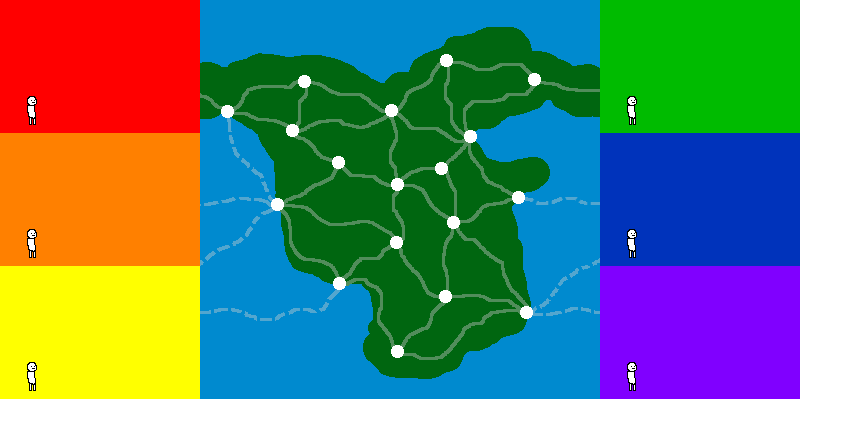
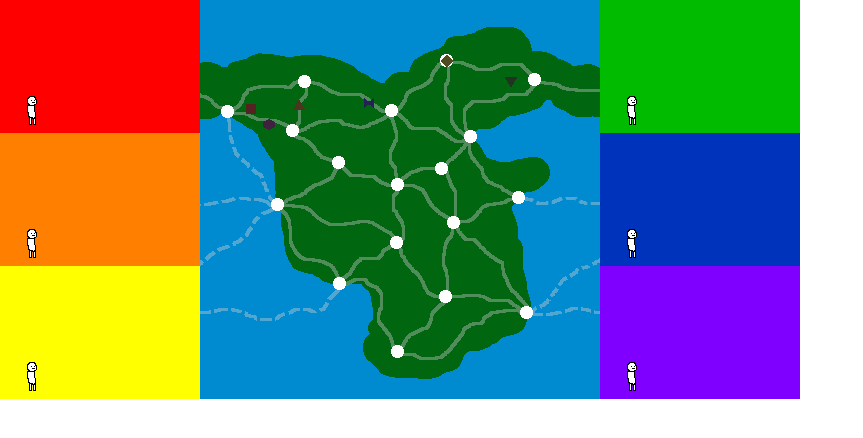
Before and after one commit to orez-/Panel-RPG, a plain HTML site: page src/index.html in a window 1280 px wide. Shown: the whole page, without its empty margins (0-863 px from the left). Drawn offline with Linux system fonts and the light colour scheme; animation ran at ten frames a second.

Commit message:
Add overworld sprites to move around map.

```diff
--- a/src/index.html
+++ b/src/index.html
@@ -8,10 +8,14 @@
 </head>
 <body>
   <script type="text/javascript" src="js/index.js"></script>
+
   <script type="text/javascript" src="js/cities.js"></script>
   <script type="text/javascript" src="js/city.js"></script>
   <script type="text/javascript" src="js/world-map.js"></script>
+  <script type="text/javascript" src="js/overworld-character.js"></script>
+
   <script type="text/javascript" src="js/adventurer.js"></script>
   <script type="text/javascript" src="js/panel.js"></script>
+  <script type="text/javascript" src="js/util.js"></script>
 </body>
 </html>
--- a/src/js/cities.js
+++ b/src/js/cities.js
@@ -1,7 +1,8 @@
 window.myGame = window.myGame || {};
 
 (function(Phaser, myGame) {
-    myGame.cities = [
+    myGame.citiesData = {
+        cities: [
             {x: 28, y: 112, name: "One"},
             {x: 105, y: 82, name: "Two"},
             {x: 247, y: 61, name: "Three"},
@@ -20,5 +21,101 @@ window.myGame = window.myGame || {};
             {x: 246, y: 297, name: "Sim City"},
             {x: 327, y: 313, name: "Summarily"},
             {x: 198, y: 352, name: "Soonish"},
-    ];
+        ],
+        citiesByName: {},  // populated below
+        _paths: {  // {departing: {arriving: path}}
+            One: {
+                Bar: {waypoints: []},
+                Foo: {},
+                Two: {},
+            },
+            Two: {
+                Bar: {},
+                Baz: {},
+            },
+            "Three": {},
+            "Foo": {},
+            "Baz": {},
+            "Bar": {},
+            "Bang": {},
+            "Bazinga": {},
+            "Zamboni": {},
+            "Zimbabwe": {},
+            "Zambia": {},
+            "Zaire": {},
+            "Zoombini": {},
+            "Bob Saget": {},
+            "Salamander": {},
+            "Sim City": {},
+            "Summarily": {},
+            "Soonish": {},
+        },
+        pathsFrom: function (cityName) {
+            var paths = this._paths[cityName];
+            if (!paths) {
+                if (!this.citiesByName[cityName]) {
+                    throw Error("no city with name " + cityName);
+                }
+                return [];
+            }
+            return paths;
+        }
+    };
+
+    // Populate citiesByName
+    myGame.citiesData.cities.forEach(function (city) {
+        myGame.citiesData.citiesByName[city.name] = city;
+    });
+
+    // Fill out paths
+    Object.keys(myGame.citiesData._paths).forEach(function (departing) {
+        var departingCity = myGame.citiesData.citiesByName[departing];
+        var paths = myGame.citiesData._paths[departing];
+        Object.keys(paths).forEach(function (arriving) {
+            var arrivingCity = myGame.citiesData.citiesByName[arriving];
+            var path = paths[arriving];
+            if (!path) {  // we'll backfill you later
+                return;
+            };
+            path.waypoints = path.waypoints || [];
+            path.dateline = path.dateline || false;
+
+            // Add start and end coordinates to waypoints
+            path.waypoints.unshift({x: departingCity.x, y: departingCity.y});
+            path.waypoints.push({x: arrivingCity.x, y: arrivingCity.y});
+
+            // Add arriving + departing attrs
+            path.departing = departing;
+            path.arriving = arriving;
+
+            // Calculate distance on paths for bfs
+        });
+    });
+    // Backfill reverse paths
+    Object.keys(myGame.citiesData._paths).forEach(function (departing) {
+        var departingCity = myGame.citiesData.citiesByName[departing];
+        var paths = myGame.citiesData._paths[departing];
+        Object.keys(paths).forEach(function (arriving) {
+            var arrivingCity = myGame.citiesData.citiesByName[arriving];
+            var path = paths[arriving];
+            var reversePath = myGame.citiesData._paths[arriving][departing];
+            if (!path && !reversePath) {
+                throw Error("no definition for path or its reverse");
+            }
+            if (!path) {
+                paths[arriving] = {
+                    waypoints: reversePath.waypoints.slice().reverse(),
+                    arriving: reversePath.departing,
+                    departing: reversePath.arriving,
+                };
+            }
+            else if (!reversePath) {
+                myGame.citiesData._paths[arriving][departing] = {
+                    waypoints: path.waypoints.slice().reverse(),
+                    arriving: path.departing,
+                    departing: path.arriving,
+                };
+            }
+        });
+    });
 })(window.Phaser, window.myGame);
--- a/src/js/index.js
+++ b/src/js/index.js
@@ -8,16 +8,18 @@ window.myGame = window.myGame || {};
         game.load.image('player', 'assets/sprites/player.png');
         game.load.image('map', 'assets/sprites/map.png');
         game.load.spritesheet('city', 'assets/sprites/city.png', 17, 17);
+        game.load.spritesheet('overworldCharacter', 'assets/sprites/overworldChars.png', 16, 16);
     }
 
     function create() {
+        game.physics.startSystem(Phaser.Physics.ARCADE);
         new myGame.Panel(this, 0, 0, 0xFF0000);
         new myGame.Panel(this, 0, 133, 0xFF8000);
         new myGame.Panel(this, 0, 266, 0xFFFF00);
         new myGame.Panel(this, 600, 0, 0x00BB00);
         new myGame.Panel(this, 600, 133, 0x0033BB);
         new myGame.Panel(this, 600, 266, 0x8000FF);
-        worldMap = new myGame.WorldMap(this, myGame.cities);
+        worldMap = new myGame.WorldMap(this, myGame.citiesData);
 
         game.renderer.renderSession.roundPixels = true;
     }
--- /dev/null
+++ b/src/js/overworld-character.js
@@ -0,0 +1,58 @@
+window.myGame = window.myGame || {};
+
+const DISTANCE_EPSILON = 25;
+const MOVE_SPEED = 30;
+(function(Phaser, myGame) {
+
+    const OverworldCharacter = function (game, playerId, startingCity) {
+        Phaser.Sprite.call(this, game, startingCity.x, startingCity.y, 'overworldCharacter');
+        game.physics.arcade.enable(this);
+        this.anchor.x = 0.5;
+        this.anchor.y = 0.5;
+        this.frame = playerId;
+
+        this.mapLocation = startingCity;
+        this.currentGoal = null;
+        this.pathIndex = 0;
+    };
+    OverworldCharacter.prototype = Object.create(Phaser.Sprite.prototype);
+    OverworldCharacter.prototype.constructor = OverworldCharacter;
+
+    OverworldCharacter.prototype.update = function () {
+        if (!this.currentGoal) {
+            // console.log("pick a goal");
+            var possiblePaths = myGame.citiesData.pathsFrom(this.mapLocation.name);
+            // console.log(possiblePaths);
+            var key = Phaser.ArrayUtils.getRandomItem(Object.keys(possiblePaths));
+            if (!key) {return;}
+            console.log(this.frame + " next stop: ", key);
+            this.mapLocation = possiblePaths[key];
+            // console.log(this.mapLocation);
+            this.pathIndex = 0;
+            this.currentGoal = this.mapLocation.waypoints[0];
+            this.game.physics.arcade.moveToXY(this, this.currentGoal.x, this.currentGoal.y, MOVE_SPEED);
+        }
+
+        if (Phaser.Math.distanceSq(this.currentGoal.x, this.currentGoal.y, this.x, this.y) < DISTANCE_EPSILON) {
+            // You made it!
+            this.x = this.currentGoal.x;
+            this.y = this.currentGoal.y;
+            this.pathIndex++;
+            if (this.pathIndex < this.mapLocation.waypoints.length) {
+                // Next in path
+                this.currentGoal = this.mapLocation.waypoints[this.pathIndex];
+                this.game.physics.arcade.moveToXY(this, this.currentGoal.x, this.currentGoal.y, MOVE_SPEED);
+            }
+            else {
+                // In city
+                this.mapLocation = myGame.citiesData.citiesByName[this.mapLocation.arriving];
+                console.log(this.frame + " arriving in", this.mapLocation);
+                this.currentGoal = null;
+                this.body.velocity.x = 0;
+                this.body.velocity.y = 0;
+            }
+        }
+    };
+
+    myGame.OverworldCharacter = OverworldCharacter;
+})(window.Phaser, window.myGame);
--- /dev/null
+++ b/src/js/util.js
@@ -0,0 +1,15 @@
+window.myGame = window.myGame || {};
+
+(function(Phaser, myGame) {
+
+    myGame.Util = {
+        getUnitVector: function (pt1, pt2) {  // XXX: bad name
+            var distance = Phaser.Math.distance(pt1.x, pt1.y, pt2.x, pt2.y);
+            return {
+                distance: distance,
+                unitVector: new Phaser.Point((pt2.x - pt1.x) / distance, (pt2.y - pt1.x) / distance),
+            }
+        }
+    };
+
+})(window.Phaser, window.myGame);
--- a/src/js/world-map.js
+++ b/src/js/world-map.js
@@ -3,13 +3,13 @@ window.myGame = window.myGame || {};
 (function(Phaser, myGame) {
     const fontStyle = { font: "12px Arial", fill: "#eeeeee", align: "center" };
 
-    const WorldMap = function (game, cities) {
+    const WorldMap = function (game, citiesData) {
         Phaser.Group.call(this, game);
         this.x = 200;
         this.y = 0;
         this.add(game.add.sprite(0, 0, 'map'));
 
-        cities.forEach((cityData) => {
+        citiesData.cities.forEach((cityData) => {
             var text = game.add.text(cityData.x, cityData.y, cityData.name, fontStyle, this);
             text.visible = false;
             var city = new myGame.City(game, cityData, text);
@@ -17,6 +17,11 @@ window.myGame = window.myGame || {};
             text.anchor.x = 0.5;
             text.anchor.y = 1.125;
         });
+
+        for (var i=0; i<6; i++) {
+            var city = citiesData.cities[i];
+            this.add(new myGame.OverworldCharacter(game, i, city));
+        }
     };
     WorldMap.prototype = Object.create(Phaser.Group.prototype);
     WorldMap.prototype.constructor = WorldMap;
```
Also changed, not shown: src/assets/sprites/overworldChars.png (added), 2 other files. Lines whose indentation alone changed are shown as unchanged.
